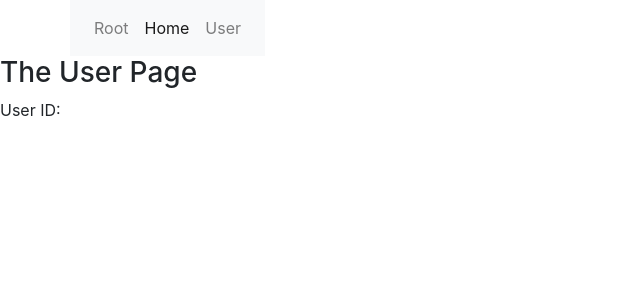
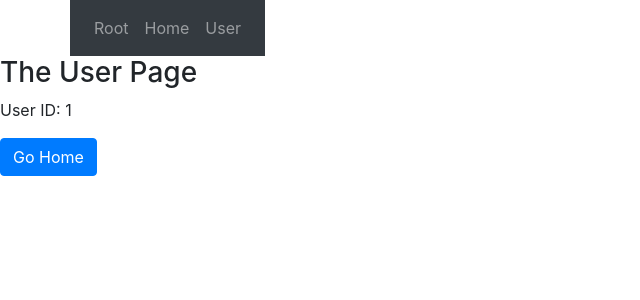
Before and after one commit to djbauman/react-sandbox, a React (Create React App) app: page /user/1 in a window 1280 px wide. Shown: the top 300 px of the page, without its empty margins (0-640 px from the left). Built offline with nearby package versions, Linux system fonts and the light colour scheme.

Commit message:
router navigation and parameters

```diff
--- a/src/components/App.js
+++ b/src/components/App.js
@@ -1,6 +1,6 @@
 import React from "react";
-import {BrowserRouter as Router, Route, Switch, Link} from "react-router-dom";
-import createBrowserHistory from "../history"
+import {BrowserRouter as Router, Route, Switch } from "react-router-dom";
+// import createBrowserHistory from "../history"
 
 import { Root } from "./Root";
 import { Home } from "./Home";
@@ -9,12 +9,13 @@ import { User } from "./User";
 export class App extends React.Component {
   render() {
     return(
-      <Router history={createBrowserHistory}>
+      // <Router history={createBrowserHistory}> /* This seems optional */
+      <Router>
         {/* <main> */}
           <Root />
           <Switch>
-            <Route path="/home" component={Home} />
-            <Route path="/user" component={User} />
+            <Route path={"/home"} component={Home} />
+            <Route path={"/user/:id"} component={User} />
           </Switch>
         {/* </main> */}
       </Router>
--- a/src/components/Header.js
+++ b/src/components/Header.js
@@ -3,31 +3,22 @@ import { Link } from "react-router-dom";
 
 export const Header = (props) => {
   return(
-    // <nav className="navbar navbar-expand-lg navbar-light bg-light">
-    //   <div className="container">
-    //     <div className="navbar-header">
-    //       <ul className="nav navbar-nav">
-    //         <li><a href="/home">Home</a></li>
-    //         <li><a href="/user">User</a></li>
-    //       </ul>
-    //     </div>
-    //   </div>
-    // </nav>
 
-<nav class="navbar navbar-expand-lg navbar-light bg-light">
+  <nav class="navbar navbar-expand-lg navbar-dark bg-dark">
     <div class="collapse navbar-collapse" id="navbarNav">
       <ul class="navbar-nav">
         <li class="nav-item">
-        <a class="nav-link" href="/">Root </a>
-      </li>
-      <li class="nav-item active">
-        <a class="nav-link" href="/home">Home <span class="sr-only">(current)</span></a>
+          <Link class="nav-link" to={"/"} >Root</Link>
         </li>
         <li class="nav-item">
-        <a class="nav-link" href="/user">User</a>
+          <Link class="nav-link" to={"/home"} >Home</Link>
+        </li>
+        <li class="nav-item">
+          <Link class="nav-link" to={"/user/10"} >User</Link>
         </li>
       </ul>
     </div>
   </nav>
+
   );
 };
--- a/src/components/User.js
+++ b/src/components/User.js
@@ -1,12 +1,17 @@
 import React from "react";
 
 export class User extends React.Component {
+  onNavigateHome() {
+    this.props.history.push("/home");
+  }
+
   render() {
     return (
-      <div>
-        <h3>The User Page</h3>
-        <p>User ID: </p>
-      </div>
+        <div>
+          <h3>The User Page</h3>
+            <p>User ID: {this.props.match.params.id}</p>
+          <button onClick={this.onNavigateHome.bind(this)} className="btn btn-primary"> Go Home</button>
+        </div>
     );
   }
 }
```
Lines whose indentation alone changed are shown as unchanged.
